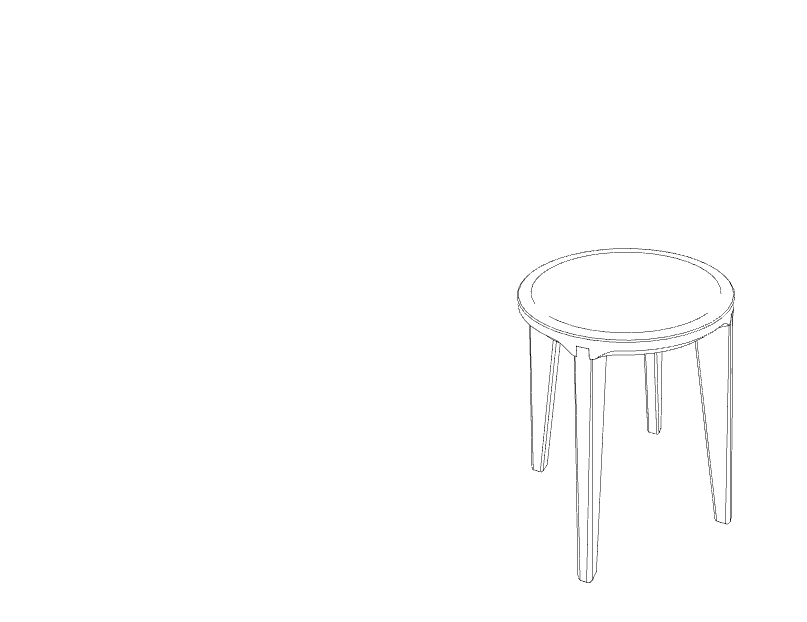
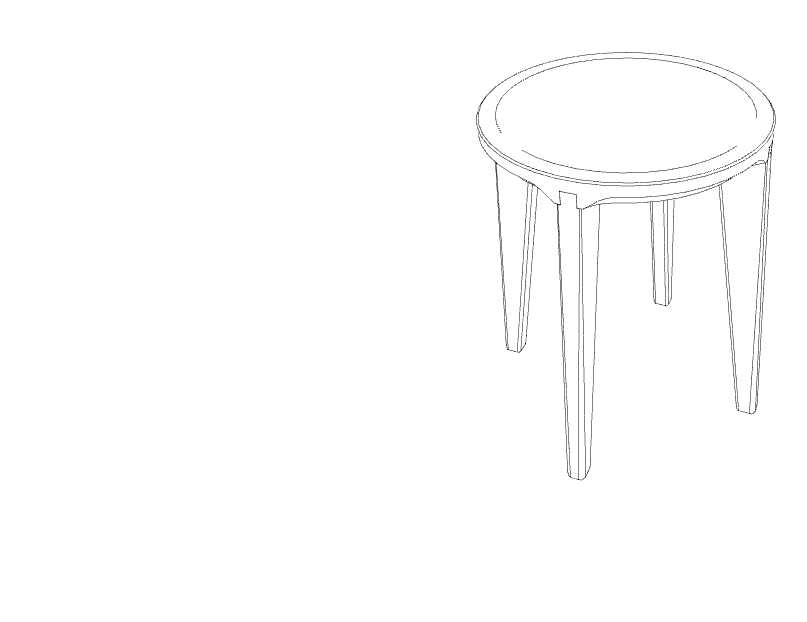
Before and after one commit to 2mol/hocker, a website built with Vite: page index.html in a window 1280 px wide. Shown: the part 96-718 px from the top of the page, without its empty margins (14-821 px from the left). Built offline with nearby package versions, Linux system fonts and the light colour scheme.

Commit message:
camera tweaks

```diff
--- a/src/main.ts
+++ b/src/main.ts
@@ -38,12 +38,13 @@ scene.background = new THREE.Color(0xffffff);
 
 // Z-up (CAD-style)
 const camera = new THREE.PerspectiveCamera(
-  75,
+  60,
   window.innerWidth / window.innerHeight,
   0.1,
   1000
 );
 camera.up.set(0, 0, 1);
+const target = new THREE.Vector3(0, 0, -25);
 
 // Turntable geometry
 const radius = Math.hypot(50, 50);
@@ -59,7 +60,7 @@ const baseAngle = Math.atan2(50, 50);
     Math.sin(initialAngle) * radius,
     initialHeight
   );
-  camera.lookAt(0, 0, 0);
+  camera.lookAt(target);
 }
 
 // -------------------- Render control --------------------
@@ -89,13 +90,13 @@ window.addEventListener('resize', () => {
 // -------------------- Debug axes --------------------
 if (debug) scene.add(new THREE.AxesHelper(50));
 
-// -------------------- Load model & apply “ink” edges (TWO-PASS) --------------------
+// -------------------- Load model & apply "ink" edges (TWO-PASS) --------------------
 if (loadStool) {
   const loader = new OBJLoader();
   loader.load(
     '/models/hocker.obj',
     (object) => {
-      // 1) Collect original meshes only (don’t mutate during traversal)
+      // 1) Collect original meshes only (don't mutate during traversal)
       const meshes: THREE.Mesh[] = [];
       object.traverse((node) => {
         // @ts-ignore isMesh is a runtime flag on three objects
@@ -160,7 +161,7 @@ window.addEventListener('scroll', () => {
     Math.sin(angle) * radius,
     cameraHeight
   );
-  camera.lookAt(0, 0, 0);
+  camera.lookAt(target);
 
   render();
 });
```
Also changed, not shown: index.html (line endings or trailing spaces).
